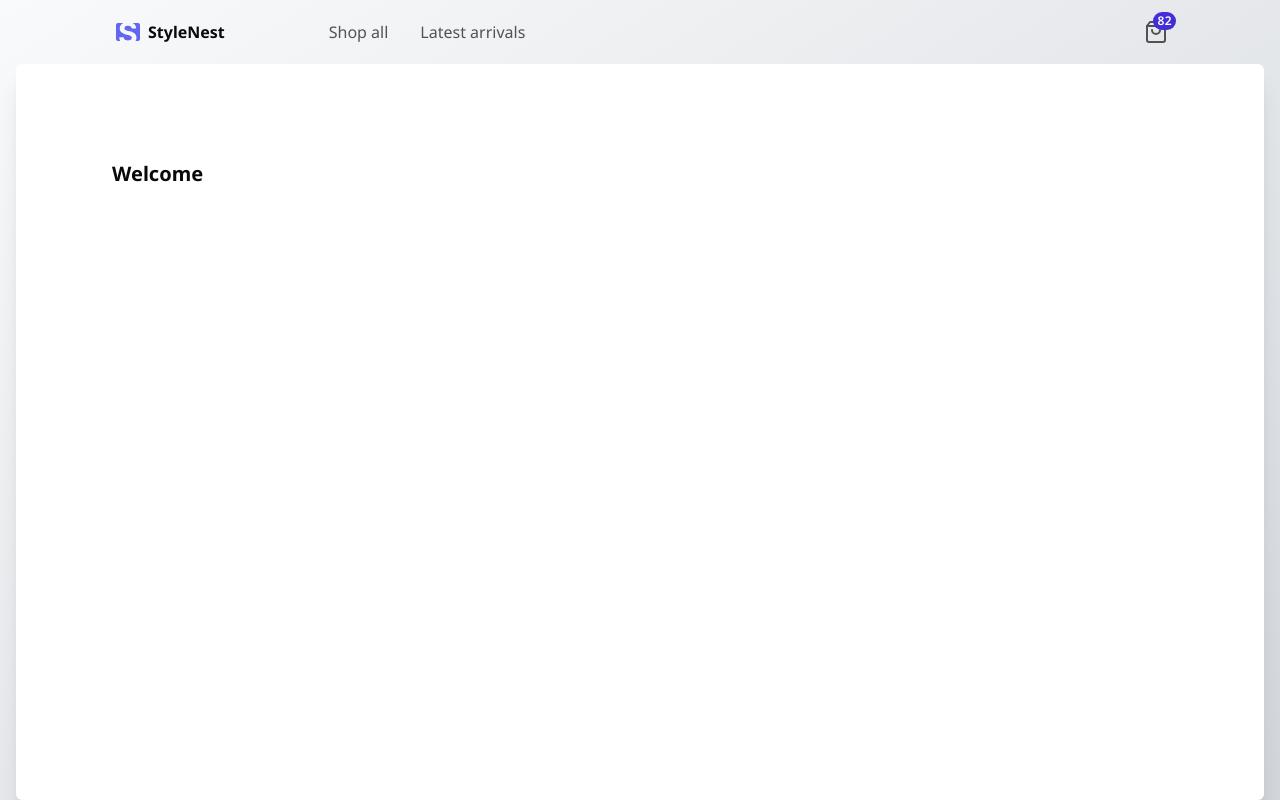
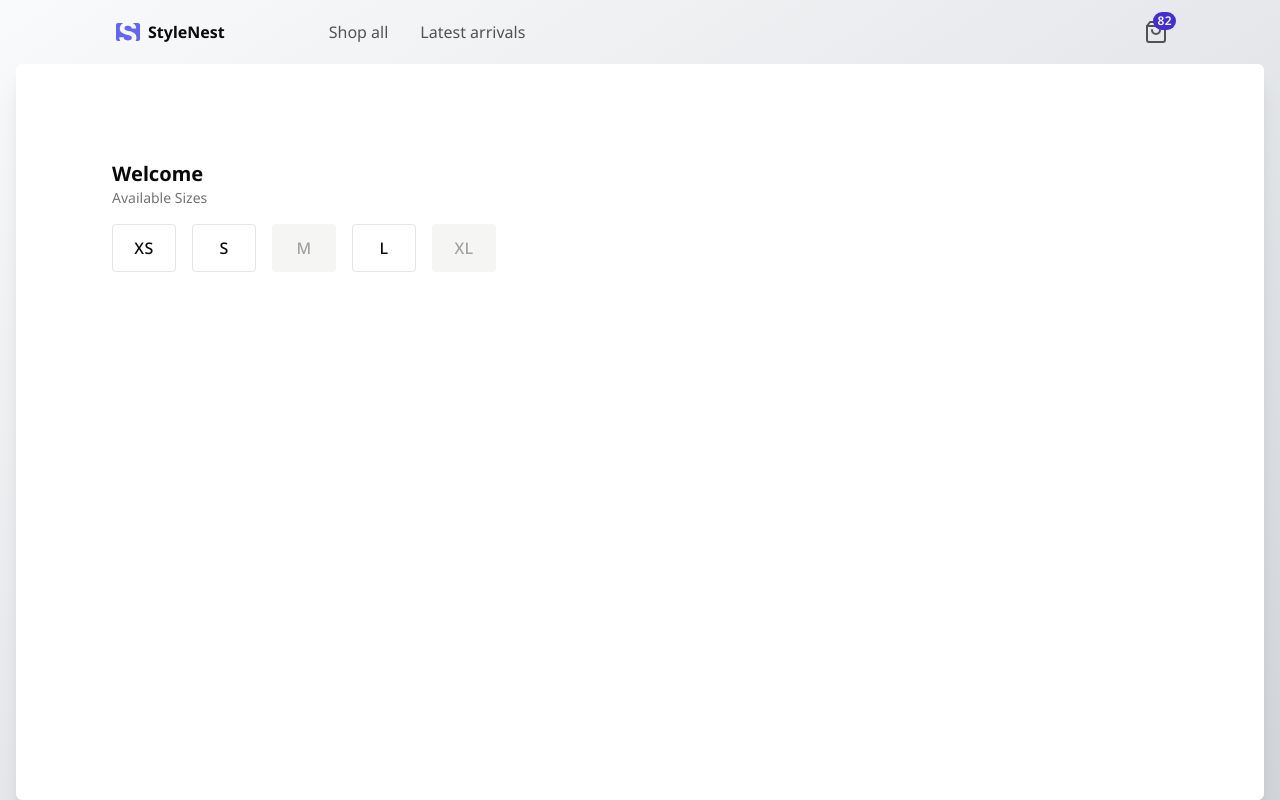
Before and after one commit to AndrejBerezni/Stance, a Next.js app: page /en in a window 1280 px wide. Built offline with nearby package versions, Linux system fonts and the light colour scheme.

Commit message:
feat(product): create size-selector component

```diff
--- a/messages/en.json
+++ b/messages/en.json
@@ -5,5 +5,13 @@
   "navigation": {
     "shopAll": "Shop all",
     "latestArrivals": "Latest arrivals"
+  },
+  "productPage": {
+    "availableSizes": "Available Sizes",
+    "availableColors": "Available Colors",
+    "quantity": "Quantity",
+    "addToCart": "Add to Cart",
+    "seeAll": "See all",
+    "reviews": "reviews"
   }
 }
--- a/messages/pt.json
+++ b/messages/pt.json
@@ -5,5 +5,14 @@
   "navigation": {
     "shopAll": "Ver tudo",
     "latestArrivals": "Novidades"
+  },
+
+  "productPage": {
+    "availableSizes": "Tamanhos Disponíveis",
+    "availableColors": "Cores Disponíveis",
+    "quantity": "Quantidade",
+    "addToCart": "Adicionar ao carrinho",
+    "seeAll": "Ver",
+    "reviews": "avaliações"
   }
 }
--- a/src/app/[locale]/page.tsx
+++ b/src/app/[locale]/page.tsx
@@ -1,12 +1,23 @@
 'use client';
 
 import { useTranslations } from 'next-intl';
+
+import SizeSelector from '@/features/product/components/size-selector.tsx';
 
 export default function Home() {
   const translate = useTranslations('homepage');
   return (
     <section className="section-wrapper">
       <h1 className="capitalize font-bold text-xl">{translate('welcome')} </h1>
+      <SizeSelector
+        sizes={[
+          { name: 'xs', inStock: true },
+          { name: 's', inStock: true },
+          { name: 'm', inStock: false },
+          { name: 'l', inStock: true },
+          { name: 'xl', inStock: false },
+        ]}
+      />
     </section>
   );
 }
--- a/src/app/globals.css
+++ b/src/app/globals.css
@@ -16,6 +16,7 @@
   --color-muted-foreground: var(--muted-foreground);
   --color-muted: var(--muted);
   --color-secondary-foreground: var(--secondary-foreground);
+  --color-tertiary-foreground: var(--tertiary-foreground);
   --color-secondary: var(--secondary);
   --color-primary: var(--primary);
   --color-primary-hover: var(--primary-hover);
@@ -34,6 +35,7 @@
   --secondary: oklch(92% 0.1 200);
   --accent: oklch(82% 0.19 140);
   --secondary-foreground: oklch(43.9% 0 0);
+  --tertiary-foreground: oklch(55.6% 0 0);
   --muted: oklch(70.8% 0 0);
   --border: oklch(92.2% 0 0);
   --destructive: oklch(57.7% 0.245 27.325);
@@ -48,6 +50,7 @@
   --secondary: oklch(55% 0.14 200);
   --accent: oklch(65% 0.22 140);
   --secondary-foreground: oklch(70.8% 0 0);
+  --tertiary-foreground: oklch(55.6% 0 0);
   --muted: oklch(43.9% 0 0);
   --border: oklch(37.1% 0 0);
   --destructive: oklch(63.7% 0.237 25.331);
--- /dev/null
+++ b/src/features/product/components/size-selector.tsx/index.tsx
@@ -0,0 +1,38 @@
+'use client';
+
+import { useTranslations } from 'next-intl';
+
+import SizeSelectorButton, { Size } from './size-selector-button';
+import useChangeSearchParam from '../../../../hooks/useChangeSearchParam';
+
+export default function SizeSelector({ sizes }: { sizes: Size[] }) {
+  const translate = useTranslations('productPage');
+  const { changeSearchParam: selectSize, currentValue: currentSize } =
+    useChangeSearchParam('size');
+
+  return (
+    <div className="flex flex-col gap-4">
+      <h2
+        id="size-selector-heading"
+        className="text-sm text-tertiary-foreground"
+      >
+        {translate('availableSizes')}
+      </h2>
+
+      <div
+        className="flex gap-4 flex-wrap"
+        role="radiogroup"
+        aria-labelledby="size-selector-heading"
+      >
+        {sizes.map((size) => (
+          <SizeSelectorButton
+            key={size.name}
+            size={size}
+            handleSelect={() => selectSize(size.name.toString())}
+            selected={currentSize === size.name}
+          />
+        ))}
+      </div>
+    </div>
+  );
+}
--- /dev/null
+++ b/src/features/product/components/size-selector.tsx/size-selector-button.tsx
@@ -0,0 +1,39 @@
+import Button from '@/components/ui/button';
+import { cn } from '@/lib/utils/cn';
+
+import { ClothingSize, ShoeSize } from '../../types';
+
+export interface Size {
+  name: ClothingSize | ShoeSize;
+  inStock: boolean;
+}
+
+interface SizeSelectorButtonProps {
+  size: Size;
+  handleSelect: () => void;
+  selected: boolean;
+}
+
+export default function SizeSelectorButton({
+  size,
+  handleSelect,
+  selected,
+}: SizeSelectorButtonProps) {
+  return (
+    <Button
+      variant="secondary"
+      className={cn('w-16 h-12 uppercase focus:outline-none shadow-none', {
+        'border-primary': selected,
+        'border-border': !selected,
+        'text-muted bg-disabled ': !size.inStock,
+        'border-none': !size.inStock && !selected,
+      })}
+      onClick={handleSelect}
+      role="radio"
+      aria-label={`Size ${size.name}${!size.inStock ? ' (out of stock)' : ''}`}
+      aria-checked={selected}
+    >
+      {size.name}
+    </Button>
+  );
+}
--- a/src/features/product/types/index.ts
+++ b/src/features/product/types/index.ts
@@ -7,7 +7,7 @@ export interface Product {
   created_at: string;
 }
 
-export type ClothingSize = 'xs' | 'sm' | 'md' | 'lg' | 'xl';
+export type ClothingSize = 'xs' | 's' | 'm' | 'l' | 'xl';
 
 export type ShoeSize = number;
 
--- /dev/null
+++ b/src/hooks/useChangeSearchParam.tsx
@@ -0,0 +1,17 @@
+import { usePathname, useRouter, useSearchParams } from 'next/navigation';
+
+export default function useChangeSearchParam(param: string) {
+  const searchParams = useSearchParams();
+  const pathname = usePathname();
+  const { replace } = useRouter();
+
+  const changeSearchParam = (value: string) => {
+    const params = new URLSearchParams(searchParams);
+    params.set(param, value);
+    replace(`${pathname}?${params.toString()}`);
+  };
+
+  const currentValue = searchParams.get(param) || '';
+
+  return { changeSearchParam, currentValue };
+}
```
Also changed, not shown: src/features/cart/hooks/useAddToCart.tsx (renamed from src/hooks/useAddToCart.tsx).
